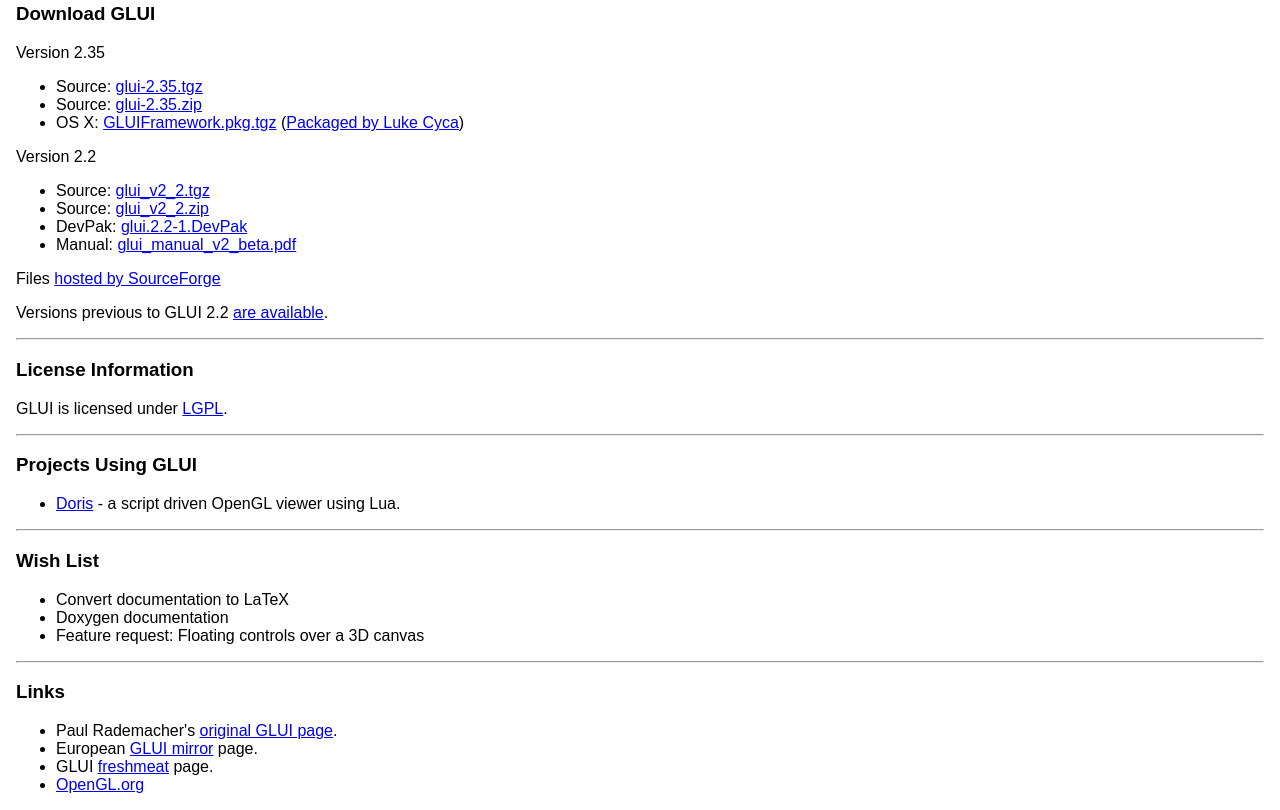
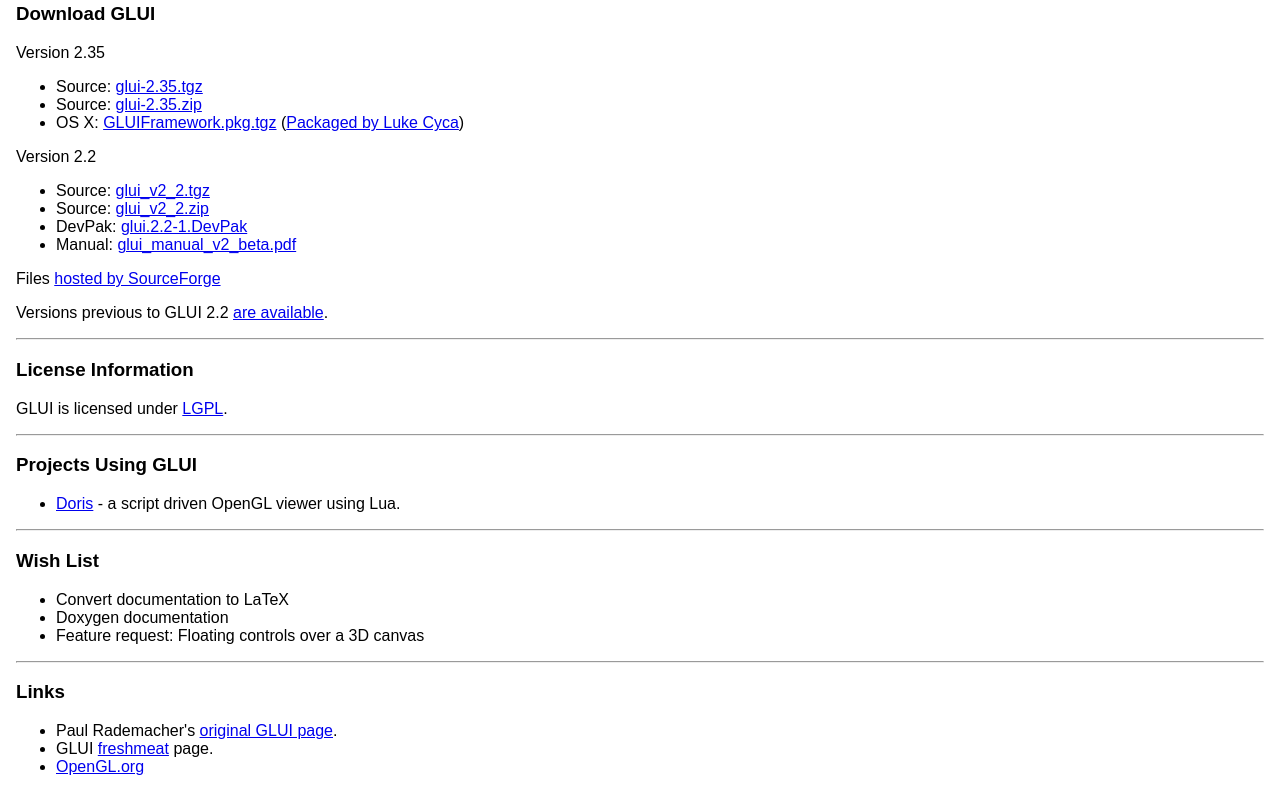
Before and after one commit to djwebb/glui_old, a plain HTML site: page www/index.html in a window 1280 px wide. Shown: the part 2862-3672 px from the top of the page. Drawn offline with Linux system fonts and the light colour scheme.

Commit message:
Mirror page no longer exists

```diff
--- a/www/index.html
+++ b/www/index.html
@@ -202,7 +202,6 @@ GLUI is licensed under <a HREF="http://www.gnu.org/copyleft/lesser.html">LGPL</a
 
 <ul>
 <li>Paul Rademacher's <a href="http://www.cs.unc.edu/~rademach/glui/">original GLUI page</a>.</li>
-<li>European <a href="http://gd.tuwien.ac.at/hci/glui/">GLUI mirror</a> page.</li>
 <li>GLUI <a href="http://freshmeat.net/projects/glui/">freshmeat</a> page.</li>
 <li><a href="http://www.opengl.org">OpenGL.org</a></li>
 </ul>
```
